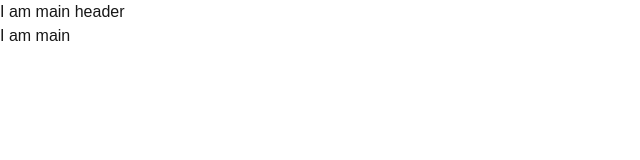
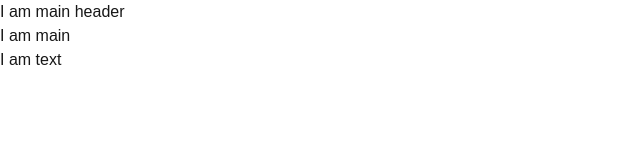
Before and after one commit to adilfarooq-iways/rebase-test, a Next.js app: page / in a window 1280 px wide. Shown: the top 160 px of the page, without its empty margins (0-640 px from the left). Built offline with nearby package versions, Linux system fonts and the light colour scheme.

Commit message:
modified main page

```diff
--- a/app/page.js
+++ b/app/page.js
@@ -1,10 +1,9 @@
-import Image from "next/image";
-
 export default function Home() {
   return (
     <div>
       <h1>I am main header</h1>
       <h1>I am main</h1>
+      <h1>I am text</h1>
     </div>
   );
 }
```
